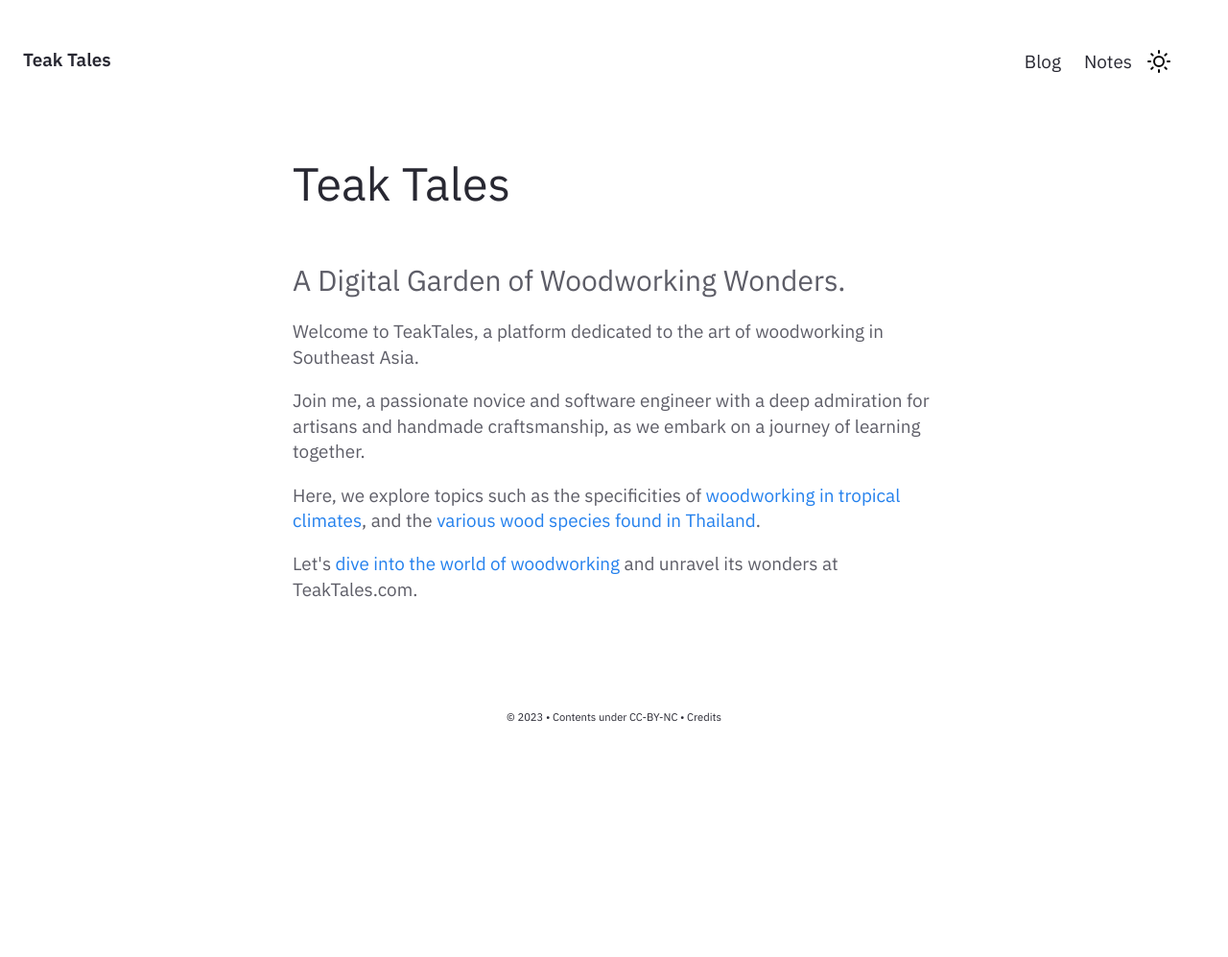
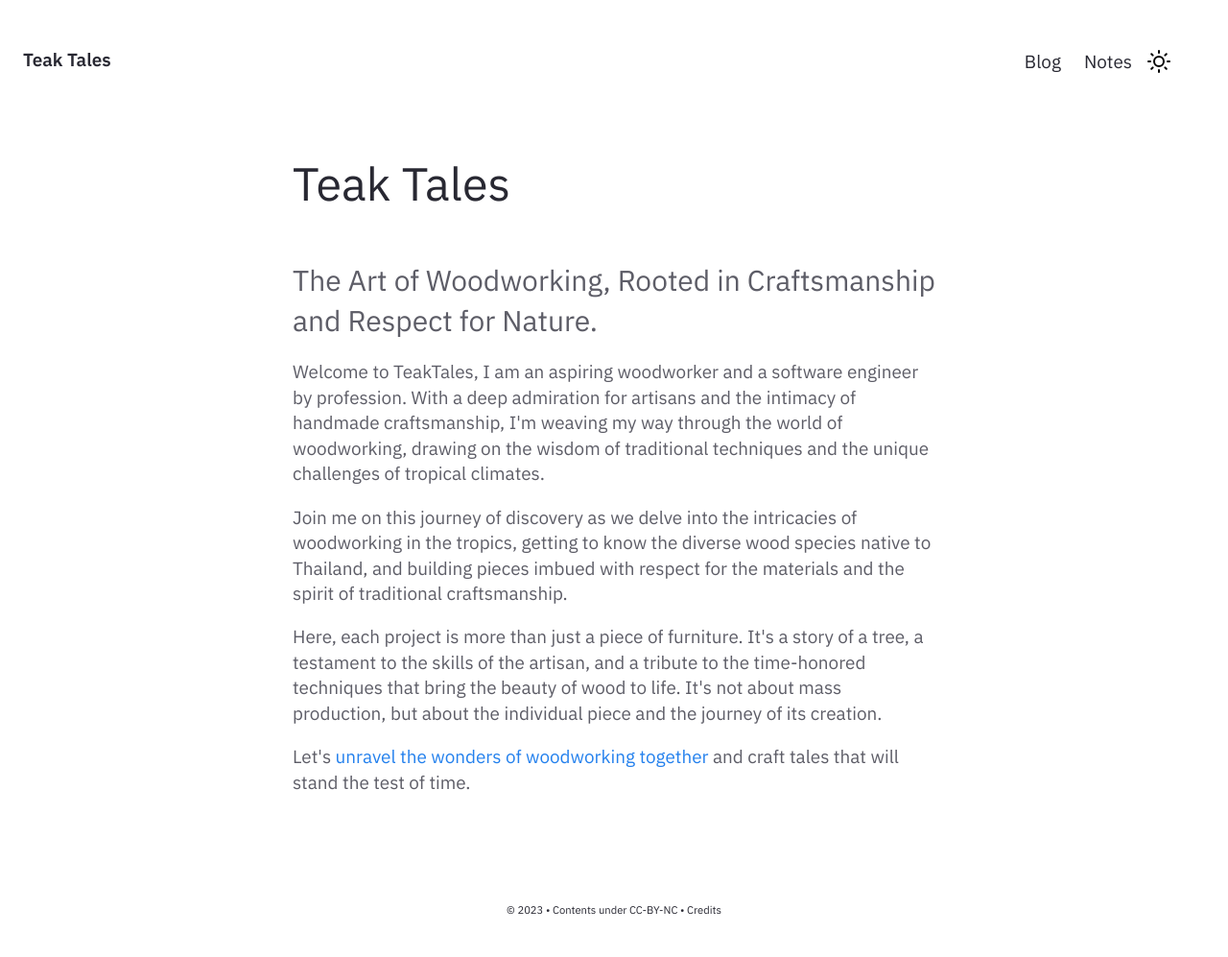
Before and after one commit to teaktales/teaktales.com, a Jekyll site: the page built from pages/index.md, in a window 1280 px wide. Shown: the whole page at 96% size. Built offline with Jekyll 4.4.1, drawn with Linux system fonts in a browser that asks for light colours; before the commit the page ends 900 px from its top, so only the background shows below that.

Commit message:
add the principles and update the homepage

```diff
--- a/_includes/Homepage.html
+++ b/_includes/Homepage.html
@@ -1,18 +1,17 @@
 <div class="home-intro">
     <div class="jumbo">{{site.heading}} </div>
     <div class="home-sub-text"> <h3>
-        A Digital Garden of Woodworking Wonders. </h3>
+        The Art of Woodworking, Rooted in Craftsmanship and Respect for Nature. </h3>
         <p>
-            Welcome to TeakTales, a platform dedicated to the art of woodworking in Southeast Asia.
+            Welcome to TeakTales, I am an aspiring woodworker and a software engineer by profession. With a deep admiration for artisans and the intimacy of handmade craftsmanship, I'm weaving my way through the world of woodworking, drawing on the wisdom of traditional techniques and the unique challenges of tropical climates.
         </p>
         <p>
-            Join me, a passionate novice and software engineer with a deep admiration for artisans and handmade craftsmanship, as we embark on a journey of learning together.
+            Join me on this journey of discovery as we delve into the intricacies of woodworking in the tropics, getting to know the diverse wood species native to Thailand, and building pieces imbued with respect for the materials and the spirit of traditional craftsmanship.
         </p>
         <p>
-            Here, we explore topics such as the specificities of <a href="/note/Tropical-Climate">woodworking in tropical climates</a>, and the <a href="/note/Wood-Species">various wood species found in Thailand</a>.
+            Here, each project is more than just a piece of furniture. It's a story of a tree, a testament to the skills of the artisan, and a tribute to the time-honored techniques that bring the beauty of wood to life. It's not about mass production, but about the individual piece and the journey of its creation.
         </p>
         <p>
-                Let's <a href="{{'/notes' | relative_url}}">dive into the world of woodworking</a> and unravel its wonders at TeakTales.com.
-            </p>
-
+            Let's <a href="{{'/notes' | relative_url}}">unravel the wonders of woodworking together</a> and craft tales that will stand the test of time.
+        </p>
 </div> </div>
```
Also changed, not shown: _notes/Public/principles.md (added, +37 -0 lines).
